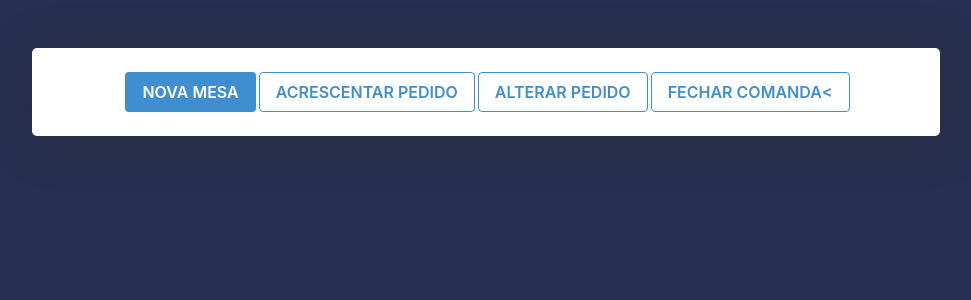
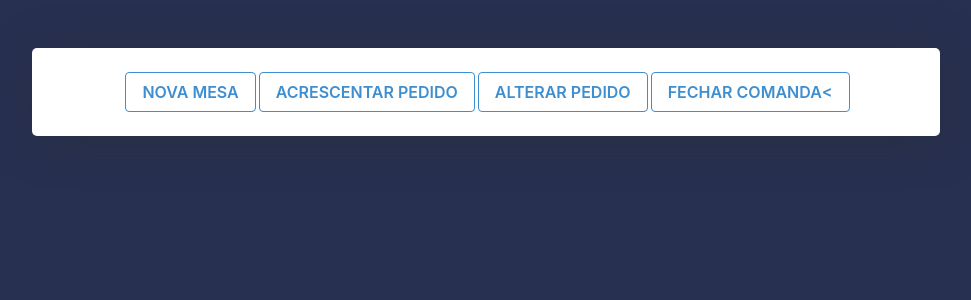
Before and after one commit to mateuslcsilva/salesmanagement, a React (Vite) app in the folder pdv/: page / in a window 1280 px wide. Shown: the top 300 px of the page, without its empty margins (154-1125 px from the left). Built offline with nearby package versions, Linux system fonts and the light colour scheme.

Commit message:
configuradas as rotas, melhorada a componentização

```diff
--- a/pdv/src/Routes/NavBarButtons/NavBarButtons.tsx
+++ b/pdv/src/Routes/NavBarButtons/NavBarButtons.tsx
@@ -5,7 +5,7 @@ import Button from '../../components/Button/Button'
 
 const NavBarButtons = () => {
 
-    const [isOutlined, setIsOutlined] = useState(1)
+    const [isOutlined, setIsOutlined] = useState(0)
 
     return (
    <>
```
